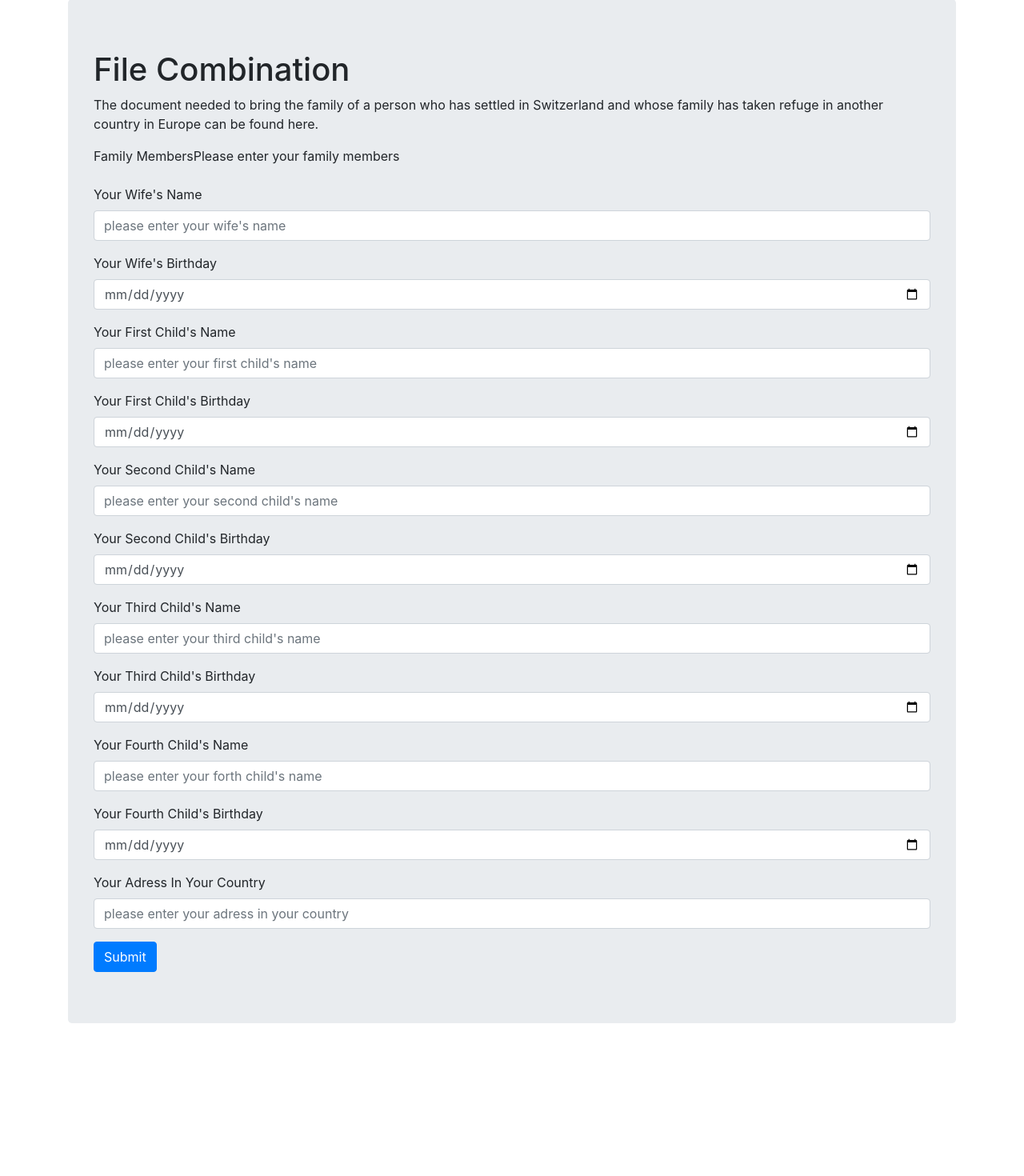
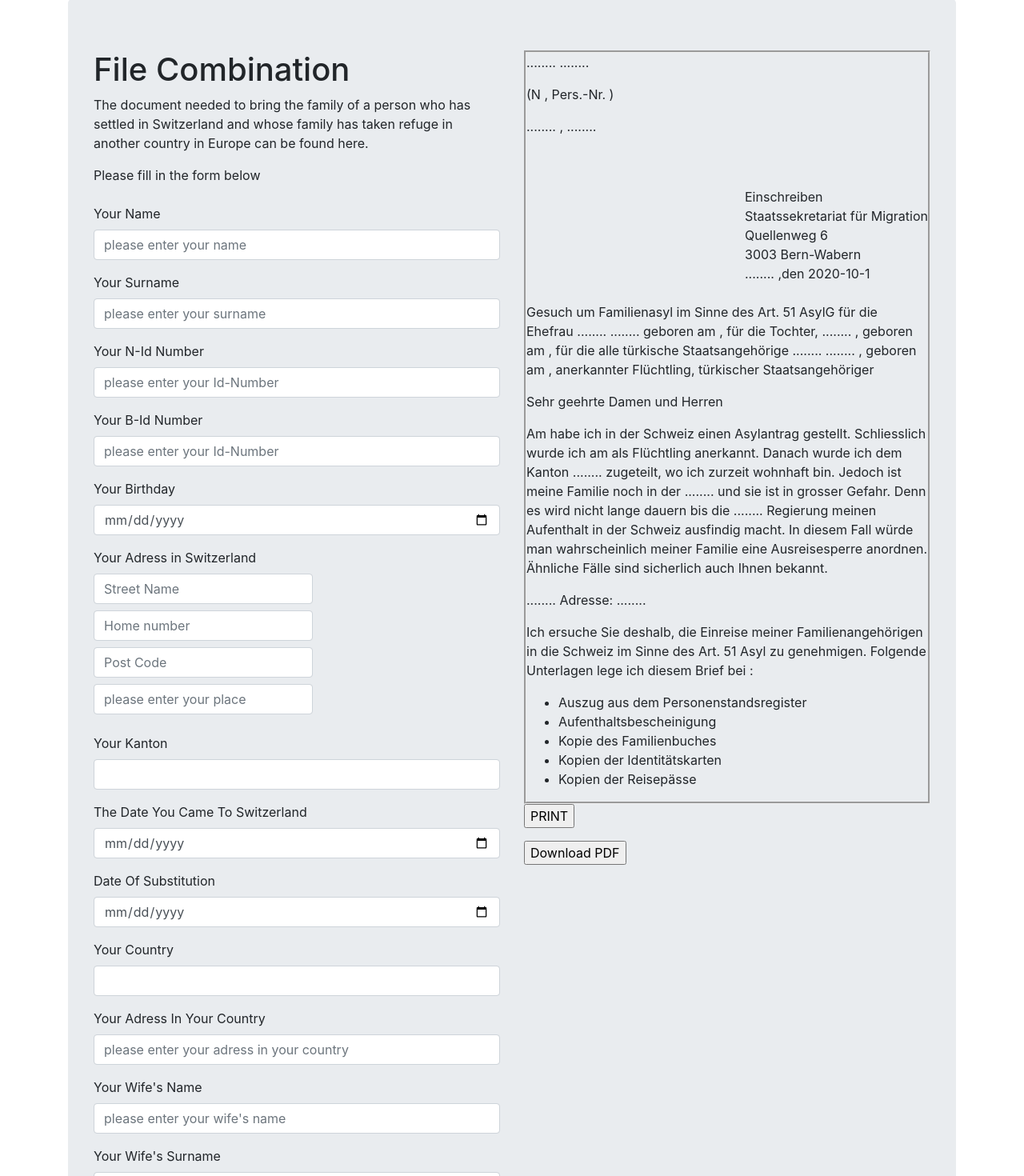
Before and after one commit to sokmen4083/PREF-Client, a React (Create React App) app: page /fileCombination in a window 1280 px wide. Shown: the part 67-1537 px from the top of the page at 80% size. Before the commit the page ends 1378 px from the top, so only its background shows below. Built offline with nearby package versions, Linux system fonts and the light colour scheme.

Commit message:
Juri App File Combination started

```diff
--- a/src/Dashboard/FileCombination.js
+++ b/src/Dashboard/FileCombination.js
@@ -1,12 +1,79 @@
 import React, { Component } from 'react';
-import { Jumbotron, Button, Form} from 'react-bootstrap';
+import { Jumbotron, Form, Row, Col} from 'react-bootstrap';
+import html2canvas from 'html2canvas';
+import jsPDF from 'jspdf';
 
 
 export class FileCombination extends Component {
+    constructor(props) {
+        super(props);
+        var today = new Date(),
+              date = today.getFullYear() + '-' + (today.getMonth() + 1) + '-' + today.getDate();
+        this.myChangeHandler = this.myChangeHandler.bind(this);
+        this.state = {
+          date: date,
+          username: '',
+          usersurname: '',
+          userid: Number,
+          userbid: Number,
+          userbirthday: Date,
+          userstreetname: '',
+          userhomenumber: Number,
+          userpostcode: Number,
+          userplace: '',
+          usercanton: '',
+          userdateofcametoswitzerland: Date,
+          userdateofsubstitution: Date,
+          usercountry: '',
+          useradressincountry: '',
+          userwifesname: '',
+          userwifessurname:'',
+          userwifesbirthday: Date,
+          userfirstchildname: '',
+          userfirstchildbirthday: Date,
+          usersecondchildsname: '',
+          usersecondchildbirthday: Date,
 
+        };
+    }
+
+
+
+
+    sendToPrint(){
+        var divContents = document.getElementById("family-pdf").innerHTML;
+        var a = window.open('', '', 'height=500, width=500');
+        a.document.write('<html>');
+        a.document.write('<body > <h1> <br>');
+        a.document.write(divContents);
+        a.document.write('</body></html>');
+        a.document.close();
+        a.print();
+    }
+
+    generatePDF(){
+      const input = document.getElementById('family-pdf');
+      html2canvas(input)
+        .then((canvas) => {
+          const imgData = canvas.toDataURL('image/png');
+          const pdf = new jsPDF();
+          pdf.addImage(imgData, 'JPEG', 0, 0,);
+          // pdf.output('dataurlnewwindow');
+          pdf.save("download.pdf");
+        })
+      ;
+    }
+
+    myChangeHandler(event) {
+     let nam = event.target.name;
+     let val = event.target.value;
+     this.setState({[nam]: val})
+    }
   render() {
     return (
       <Jumbotron>
+        <Row>
+          <Col>
         <h1>File Combination</h1>
         <p>
           The document needed to bring the family of a person who
@@ -16,68 +83,185 @@ export class FileCombination extends Component {
 
         <Form>
           <Form.Group controlId="formBasicEmail">
-            <Form.Label>Family Members</Form.Label>
-            <Form.Label>Please enter your family members</Form.Label>
+            <Form.Label>Please fill in the form below</Form.Label>
+          </Form.Group>
+
+          <Form.Group controlId="formBasicEmail">
+            <Form.Label>Your Name</Form.Label>
+            <Form.Control type="text" placeholder="please enter your name" name="username"  onChange={this.myChangeHandler}/>
+          </Form.Group>
+
+          <Form.Group controlId="formBasicEmail">
+            <Form.Label>Your Surname</Form.Label>
+            <Form.Control type="text" placeholder="please enter your surname" name="usersurname"  onChange={this.myChangeHandler}/>
+          </Form.Group>
+
+          <Form.Group controlId="formBasicEmail">
+            <Form.Label>Your N-Id Number</Form.Label>
+            <Form.Control type="number" placeholder="please enter your Id-Number" name="userid"  onChange={this.myChangeHandler}/>
+          </Form.Group>
+
+          <Form.Group controlId="formBasicEmail">
+            <Form.Label>Your B-Id Number</Form.Label>
+            <Form.Control type="number" placeholder="please enter your Id-Number" name="userbid"  onChange={this.myChangeHandler}/>
+          </Form.Group>
+
+          <Form.Group controlId="formBasicEmail">
+            <Form.Label>Your Birthday</Form.Label>
+            <Form.Control type="date" name="userbirthday" onChange={this.myChangeHandler} />
+          </Form.Group>
+
+          <Form.Label>Your Adress in Switzerland</Form.Label>
+            <Form.Group controlId="formBasicEmail">
+              <Form.Label>
+                <Form.Control type="text" placeholder="Street Name" name="userstreetname"  onChange={this.myChangeHandler}/>
+              </Form.Label>
+              <Form.Label>
+                <Form.Control type="number" placeholder="Home number" name="userhomenumber"  onChange={this.myChangeHandler}/>
+              </Form.Label>
+              <Form.Label>
+                <Form.Control type="number" placeholder="Post Code" name="userpostcode"  onChange={this.myChangeHandler}/>
+              </Form.Label>
+              <Form.Label>
+                <Form.Control type="text" placeholder="please enter your place" name="userplace"  onChange={this.myChangeHandler}/>
+              </Form.Label>
+            </Form.Group>
+
+            <Form.Group controlId="formBasicEmail">
+            <Form.Label>Your Kanton</Form.Label>
+            <Form.Control type="text" name="usercanton"  onChange={this.myChangeHandler}/>
+          </Form.Group>
+
+          <Form.Group controlId="formBasicEmail">
+            <Form.Label>The Date You Came To Switzerland</Form.Label>
+            <Form.Control type="date" name="userdateofcametoswitzerland"  onChange={this.myChangeHandler}/>
+          </Form.Group>
+
+          <Form.Group controlId="formBasicEmail">
+            <Form.Label>Date Of Substitution</Form.Label>
+            <Form.Control type="date" placeholder="please enter your wife's name" name="userdateofsubstitution"  onChange={this.myChangeHandler}/>
+          </Form.Group>
+
+          <Form.Group controlId="formBasicEmail">
+            <Form.Label>Your Country</Form.Label>
+            <Form.Control type="text" name="usercountry"  onChange={this.myChangeHandler}/>
+          </Form.Group>
+
+          <Form.Group controlId="formBasicEmail">
+            <Form.Label>Your Adress In Your Country</Form.Label>
+            <Form.Control type="text" placeholder="please enter your adress in your country" name="useradressincountry" onChange={this.myChangeHandler}/>
           </Form.Group>
 
           <Form.Group controlId="formBasicEmail">
             <Form.Label>Your Wife's Name</Form.Label>
-            <Form.Control type="text" placeholder="please enter your wife's name" name="wifesName"  onChange={this.handleInputChange}/>
+            <Form.Control type="text" placeholder="please enter your wife's name" name="userwifesname"  onChange={this.myChangeHandler}/>
+          </Form.Group>
+
+          <Form.Group controlId="formBasicEmail">
+            <Form.Label>Your Wife's Surname</Form.Label>
+            <Form.Control type="text" placeholder="please enter your wife's surname" name="userwifessurname"  onChange={this.myChangeHandler}/>
           </Form.Group>
 
           <Form.Group controlId="formBasicEmail">
             <Form.Label>Your Wife's Birthday</Form.Label>
-            <Form.Control type="date" name="wifesBirthday" onChange={this.handleInputChange} />
+            <Form.Control type="date" name="userwifesbirthday" onChange={this.myChangeHandler} />
+          </Form.Group>
+
+          <Form.Group controlId="formBasicEmail">
+            <Form.Label>Number Of Your Child</Form.Label>
+            <Form.Control type="number" placeholder="please enter your child number" name="usernumberofchild" onChange={this.myChangeHandler} />
           </Form.Group>
 
           <Form.Group controlId="formBasicEmail">
             <Form.Label>Your First Child's Name</Form.Label>
-            <Form.Control type="text" placeholder="please enter your first child's name" name="firstChildName" onChange={this.handleInputChange} />
+            <Form.Control type="text" placeholder="please enter your first child's name" name="userfirstchildname" onChange={this.myChangeHandler} />
           </Form.Group>
 
           <Form.Group controlId="formBasicEmail">
             <Form.Label>Your First Child's Birthday</Form.Label>
-            <Form.Control type="date" name="firstChildBirthday" onChange={this.handleInputChange}/>
+            <Form.Control type="date" name="userfirstchildbirthday" onChange={this.myChangeHandler}/>
           </Form.Group>
 
-          <Form.Group controlId="formBasicEmail">
-            <Form.Label>Your Second Child's Name</Form.Label>
-            <Form.Control type="text" placeholder="please enter your second child's name" name="secondChildName" onChange={this.handleInputChange}/>
-          </Form.Group>
+        </Form>
+        </Col>
+        <Col>
+        <div id="family-pdf">
 
-          <Form.Group controlId="formBasicEmail">
-            <Form.Label>Your Second Child's Birthday</Form.Label>
-            <Form.Control type="date" name="secondChildBirthday" onChange={this.handleInputChange}/>
-          </Form.Group>
+                <div id="user-information">
+                    <p id="user-name">{this.state.username !== ""? this.state.username:"........"}  {this.state.usersurname !== ""? this.state.usersurname:"........"}</p>
+                    <p id="user-Id"> (N {this.state.userid !== ""? this.state.userid:"........"} , Pers.-Nr.{this.state.userbid !== ""? this.state.userbid:"........"} ) </p>
+                       <p id="user-adress"> {this.state.userstreetname !== ""? this.state.userstreetname:"........"} {this.state.userhomenumber !== ""? this.state.userhomenumber:"........"}  ,
+                                        {this.state.userpostcode !== ""? this.state.userpostcode:"........"} {this.state.userplace !== ""? this.state.userplace:"........"}
+                       </p>
+                </div>
+                <br></br>
+                <br></br>
 
-          <Form.Group controlId="formBasicEmail">
-            <Form.Label>Your Third Child's Name</Form.Label>
-            <Form.Control type="text" placeholder="please enter your third child's name" name="thirdChildName" onChange={this.handleInputChange}/>
-          </Form.Group>
+                <div id="sem-adres">
+                  <div>Einschreiben </div>
+                <div>Staatssekretariat für Migration</div>
+                <div>Quellenweg 6 </div>
+                 3003 Bern-Wabern
+                 <div id="user-place">{this.state.userplace !== ""? this.state.userplace:"........"} ,den <span id="today">{this.state.date}</span></div>
+                 </div>
 
-          <Form.Group controlId="formBasicEmail">
-            <Form.Label>Your Third Child's Birthday</Form.Label>
-            <Form.Control type="date" name="thirdChildBirthday" onChange={this.handleInputChange}/>
-          </Form.Group>
 
-          <Form.Group controlId="formBasicEmail">
-            <Form.Label>Your Fourth Child's Name</Form.Label>
-            <Form.Control type="text" placeholder="please enter your forth child's name" name="forthChildName" onChange={this.handleInputChange}/>
-          </Form.Group>
 
-          <Form.Group controlId="formBasicEmail">
-            <Form.Label>Your Fourth Child's Birthday</Form.Label>
-            <Form.Control type="date" name="forthChildBirthday" onChange={this.handleInputChange}/>
-          </Form.Group>
+               <br></br>
+               <br></br>
+               <br></br>
+               <br></br>
+               <br></br>
+               <br></br>
+               <div>
+                  <p>
+                    Gesuch um Familienasyl im Sinne des Art. 51 AsylG für die Ehefrau
+                     <span> {this.state.userwifesname !== ""? this.state.userwifesname:"........"} {this.state.userwifessurname !== ""? this.state.userwifessurname:"........"} </span>
+                    geboren am <span> {this.state.userwifesbirthday !== ""? this.state.userwifesbirthday:"........"} </span>, für die Tochter, <span> {this.state.userfirstchildname !== ""? this.state.userfirstchildname:"........"} </span>,
+                    geboren am {this.state.userfirstchildbirthday !== ""? this.state.userfirstchildbirthday:"........"}, für die
+                    alle türkische Staatsangehörige
+                    <span id="user-name"> {this.state.username !== ""? this.state.username:"........"} {this.state.usersurname !== ""? this.state.usersurname:"........"} </span>, geboren am
+                    <span id="user-birthday"> {this.state.userbirthday !== ""? this.state.userbirthday:"........"} </span>, anerkannter Flüchtling,
+                    türkischer Staatsangehöriger
+                  </p>
 
-          <Form.Group controlId="formBasicEmail">
-            <Form.Label>Your Adress In Your Country</Form.Label>
-            <Form.Control type="text" placeholder="please enter your adress in your country" name="adress" onChange={this.handleInputChange}/>
-          </Form.Group>
-          <Button variant="primary" type="submit" href="Family-Pdf" onClick={this.sendFilesInfo}>
-            Submit
-          </Button>
-        </Form>
+
+                <p>Sehr geehrte Damen und Herren</p>
+
+                <p>
+                    Am <span id="user-comeDate"> {this.state.userdateofcametoswitzerland !== ""? this.state.userdateofcametoswitzerland:"........"} </span> habe ich in der Schweiz einen Asylantrag gestellt.
+                    Schliesslich wurde ich am <span id="user-asylDate"> {this.state.userdateofsubstitution !== ""? this.state.userdateofsubstitution:"........"} </span> als Flüchtling anerkannt.
+                    Danach wurde ich dem Kanton <span id="user-canton"> {this.state.usercanton !== ""? this.state.usercanton:"........"} </span> zugeteilt, wo ich zurzeit
+                    wohnhaft bin. Jedoch ist meine Familie noch in der <span id="user-country"> {this.state.usercountry !== ""? this.state.usercountry:"........"} </span> und
+                    sie ist in grosser Gefahr. Denn es wird nicht lange dauern bis die
+                    <span id="user-country"> {this.state.usercountry !== ""? this.state.usercountry:"........"} </span> Regierung meinen Aufenthalt in der Schweiz ausfindig
+                    macht. In diesem Fall würde man wahrscheinlich meiner Familie eine Ausreisesperre anordnen. Ähnliche
+                    Fälle sind sicherlich auch Ihnen bekannt.
+                </p>
+
+                <p><span id="user-country"> {this.state.usercountry !== ""? this.state.usercountry:"........"} </span> Adresse: {this.state.useradressincountry !== ""? this.state.useradressincountry:"........"}
+              </p>
+                <p>
+                    Ich ersuche Sie deshalb, die Einreise meiner Familienangehörigen in die Schweiz im Sinne des Art. 51
+                    Asyl zu genehmigen. Folgende Unterlagen lege ich diesem Brief bei :
+                </p>
+
+                <ul>
+                    <li>Auszug aus dem Personenstandsregister</li>
+                    <li>Aufenthaltsbescheinigung</li>
+                    <li>Kopie des Familienbuches</li>
+                    <li>Kopien der Identitätskarten</li>
+                    <li>Kopien der Reisepässe</li>
+                </ul>
+                </div>
+            </div>
+        <div>
+                <p><input type="button" value="PRINT" id="print" onClick={this.sendToPrint} /></p>
+                <p><input type="button" value="Download PDF" onClick={this.generatePDF} /></p>
+            </div>
+        </Col>
+
+        </Row>
       </Jumbotron>
     );
   }
```
